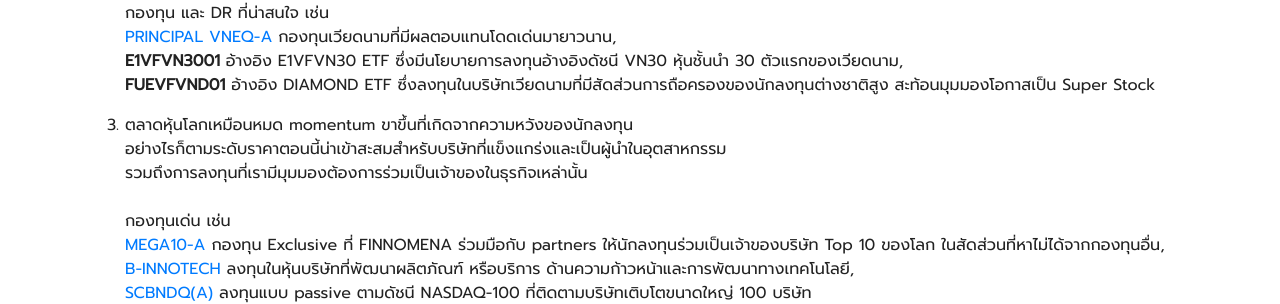
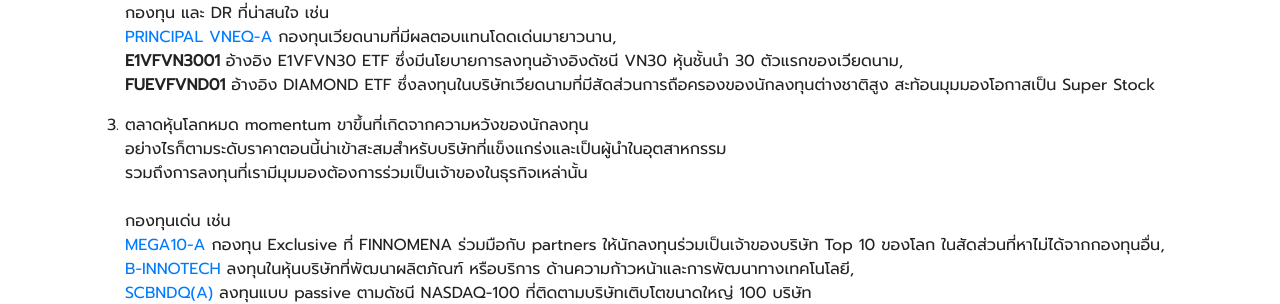
Before and after one commit to moneysart/moneysart.github.io, a Jekyll site: the page built from weekly/_posts/2023-01-01-summary.md, in a window 1280 px wide. Shown: the part 712-1016 px from the top of the page. Built offline with Jekyll 4.4.1, drawn with Linux system fonts in a browser that asks for light colours; nearby versions of some CDN libraries.

Commit message:
fix text

```diff
--- a/weekly/_posts/2023-01-01-summary.md
+++ b/weekly/_posts/2023-01-01-summary.md
@@ -36,7 +36,7 @@ date: 2022-12-31
 **E1VFVN3001** อ้างอิง E1VFVN30 ETF ซึ่งมีนโยบายการลงทุนอ้างอิงดัชนี VN30 หุ้นชั้นนำ 30 ตัวแรกของเวียดนาม,
 **FUEVFVND01** อ้างอิง DIAMOND ETF ซึ่งลงทุนในบริษัทเวียดนามที่มีสัดส่วนการถือครองของนักลงทุนต่างชาติสูง สะท้อนมุมมองโอกาสเป็น Super Stock
 
-3. ตลาดหุ้นโลกเหมือนหมด momentum ขาขึ้นที่เกิดจากความหวังของนักลงทุน
+3. ตลาดหุ้นโลกหมด momentum ขาขึ้นที่เกิดจากความหวังของนักลงทุน
 อย่างไรก็ตามระดับราคาตอนนี้น่าเข้าสะสมสำหรับบริษัทที่แข็งแกร่งและเป็นผู้นำในอุตสาหกรรม
 รวมถึงการลงทุนที่เรามีมุมมองต้องการร่วมเป็นเจ้าของในธุรกิจเหล่านั้น<br><br>
 กองทุนเด่น เช่น
```
